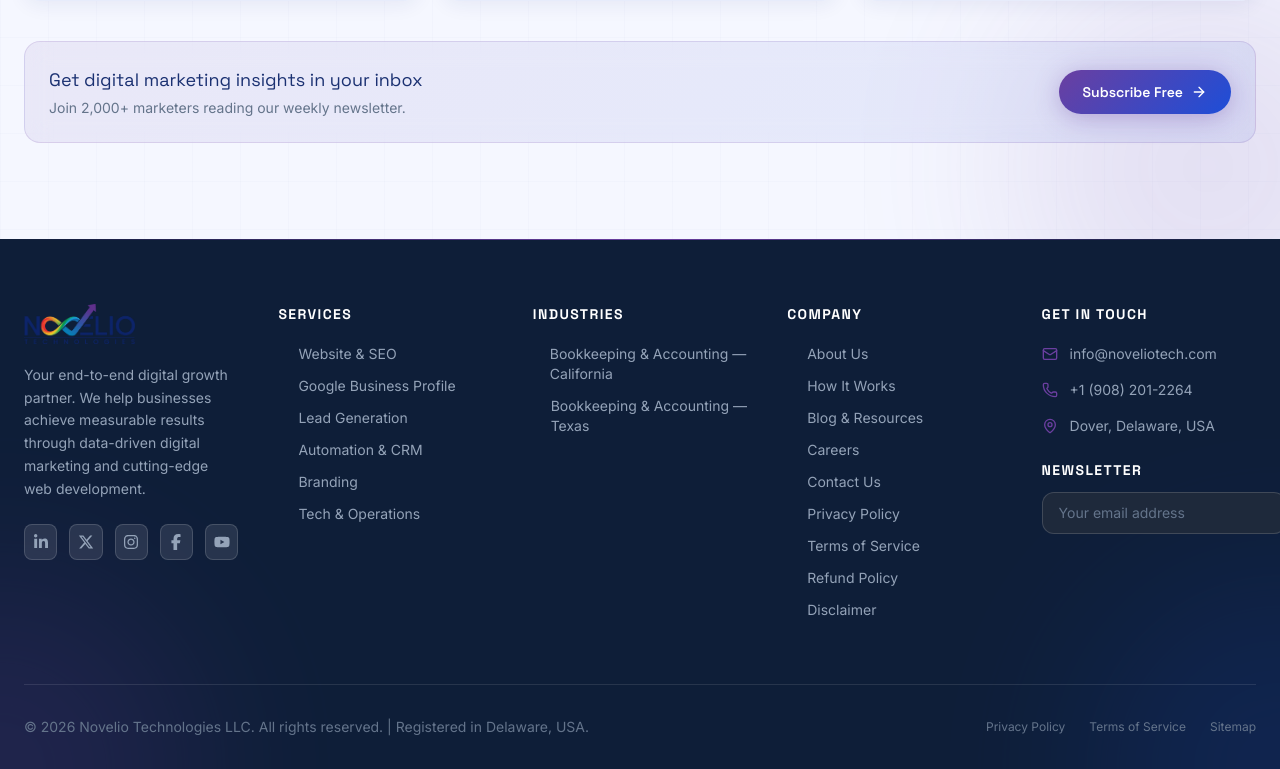
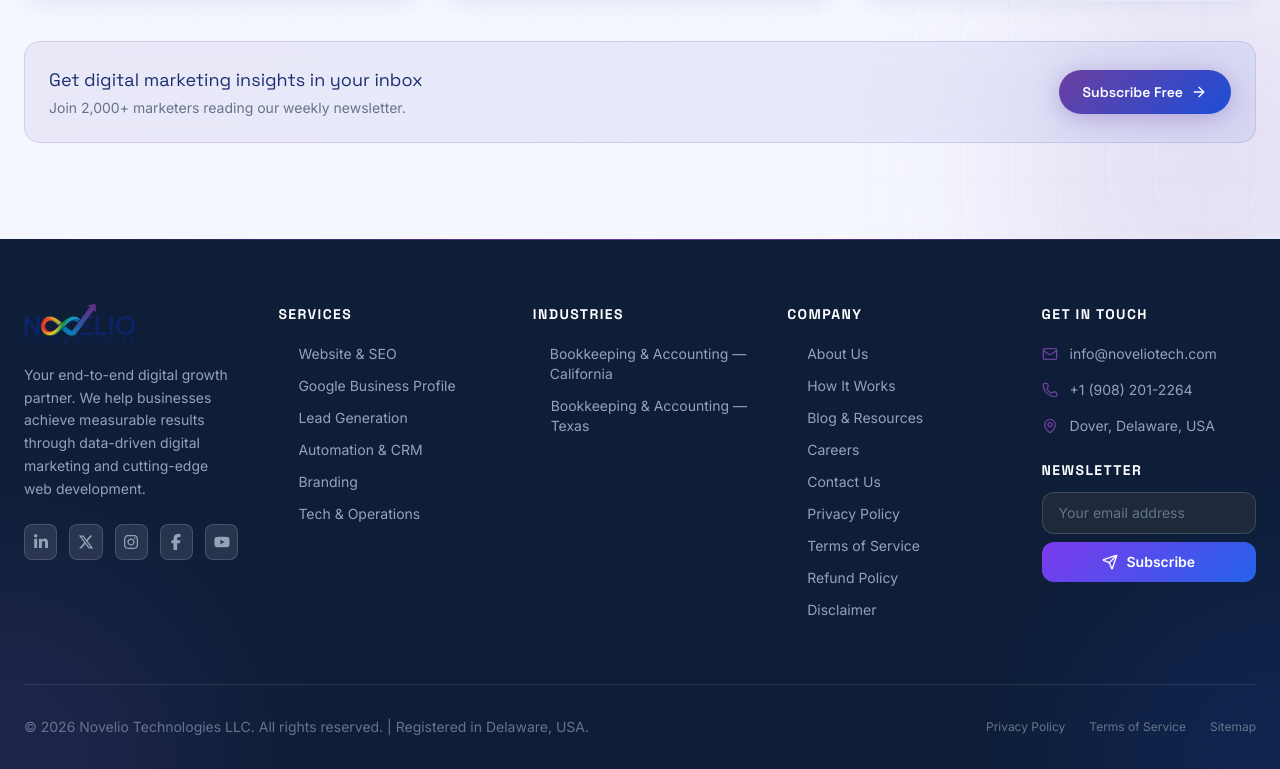
Before and after one commit to mnhdev88/novelio-tech, a React (Vite) app: page / in a window 1280 px wide. Shown: the part 10312-11081 px from the top of the page. Built offline with nearby package versions, Linux system fonts and the light colour scheme; no server answers.

Commit message:
Make newsletter subscribe button fully visible in footer
Replace invisible icon-only button with full-width Subscribe button
using a hardcoded violet-to-blue gradient that contrasts the dark footer.

Co-Authored-By: Claude Sonnet 4.6 <noreply@anthropic.com>

```diff
--- a/src/components/layout/Footer.jsx
+++ b/src/components/layout/Footer.jsx
@@ -164,16 +164,22 @@ export default function Footer() {
               <p className="text-emerald-400 text-sm font-medium">Thanks for subscribing!</p>
             ) : (
               <>
-                <form onSubmit={handleSubscribe} className="flex gap-2">
+                <form onSubmit={handleSubscribe} className="flex flex-col gap-2">
                   <input
                     type="email" value={email} onChange={(e) => setEmail(e.target.value)}
                     placeholder="Your email address"
                     disabled={status === 'loading'}
-                    className="flex-1 bg-slate-800 border border-white/15 rounded-xl px-4 py-2.5 text-sm text-white placeholder-slate-500 focus:outline-none focus:border-brand-purple/60 transition-colors disabled:opacity-50"
+                    className="w-full bg-slate-800 border border-white/15 rounded-xl px-4 py-2.5 text-sm text-white placeholder-slate-500 focus:outline-none focus:border-white/40 transition-colors disabled:opacity-50"
                     required
                   />
-                  <button type="submit" disabled={status === 'loading'} className="w-11 h-10 bg-brand-purple border border-purple-400/60 rounded-xl flex items-center justify-center flex-shrink-0 hover:bg-purple-500 hover:border-purple-300 hover:shadow-glow transition-all disabled:opacity-60">
-                    <Send className="w-4 h-4 text-white" />
+                  <button
+                    type="submit"
+                    disabled={status === 'loading'}
+                    className="w-full flex items-center justify-center gap-2 rounded-xl px-4 py-2.5 text-sm font-semibold text-white transition-all disabled:opacity-60 hover:brightness-110"
+                    style={{ background: 'linear-gradient(135deg, #7C3AED 0%, #2563EB 100%)' }}
+                  >
+                    <Send className="w-4 h-4" />
+                    {status === 'loading' ? 'Subscribing…' : 'Subscribe'}
                   </button>
                 </form>
                 {status === 'error' && (
```
